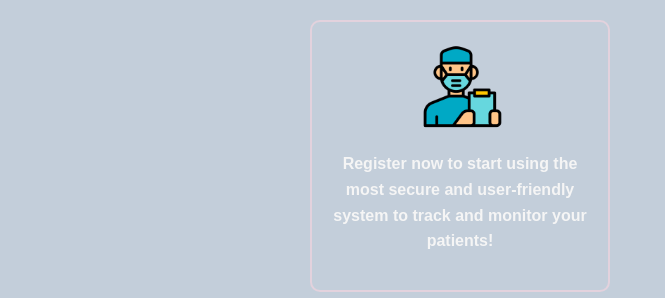
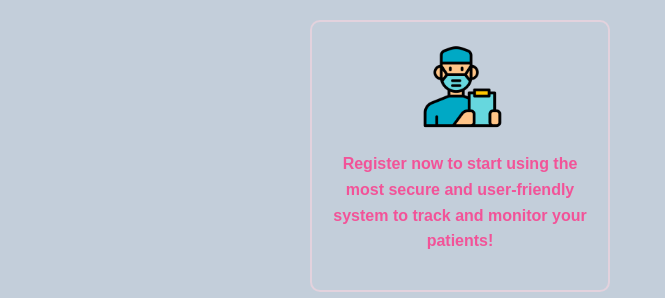
Before and after one commit to RusLena/gravilog-revamp, a plain HTML site: page index.html in a window 1280 px wide. In both pictures the pointer is over the element 460 px from the left and 1144 px from the top of the page. Shown: the part 942-1240 px from the top of the page, 0-665 px from the left. Drawn offline with nearby package versions, Linux system fonts and the light colour scheme.

Commit message:
media cards hover color

```diff
--- a/styles.css
+++ b/styles.css
@@ -391,7 +391,7 @@ h3 {
   color: #333;
 }
 .media-card a:hover p {
-  color: whitesmoke;
+  color: #f25398;
 }
 
 /* Cards */
```
